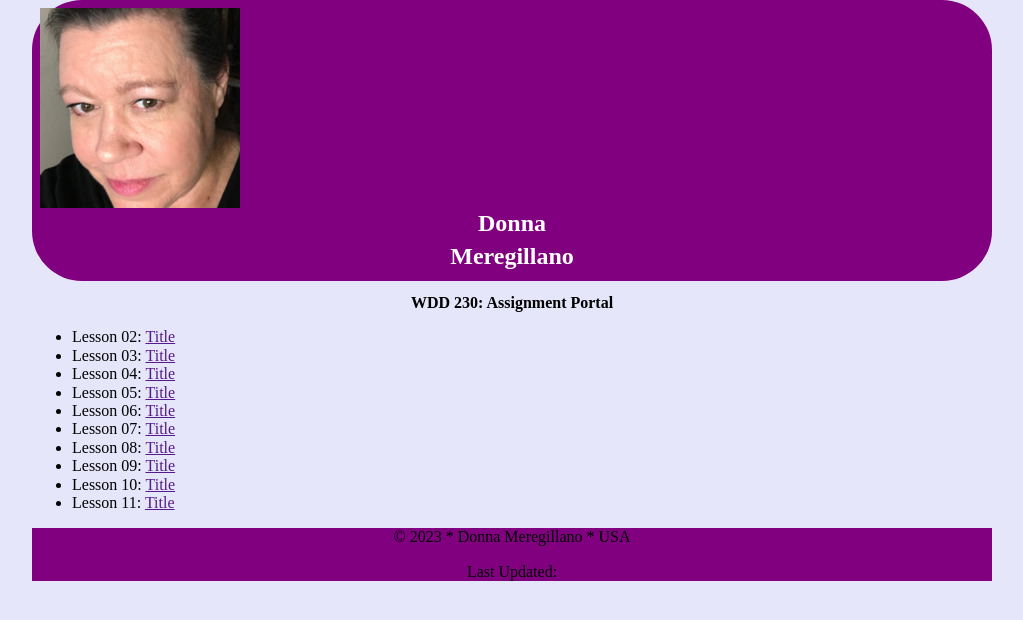
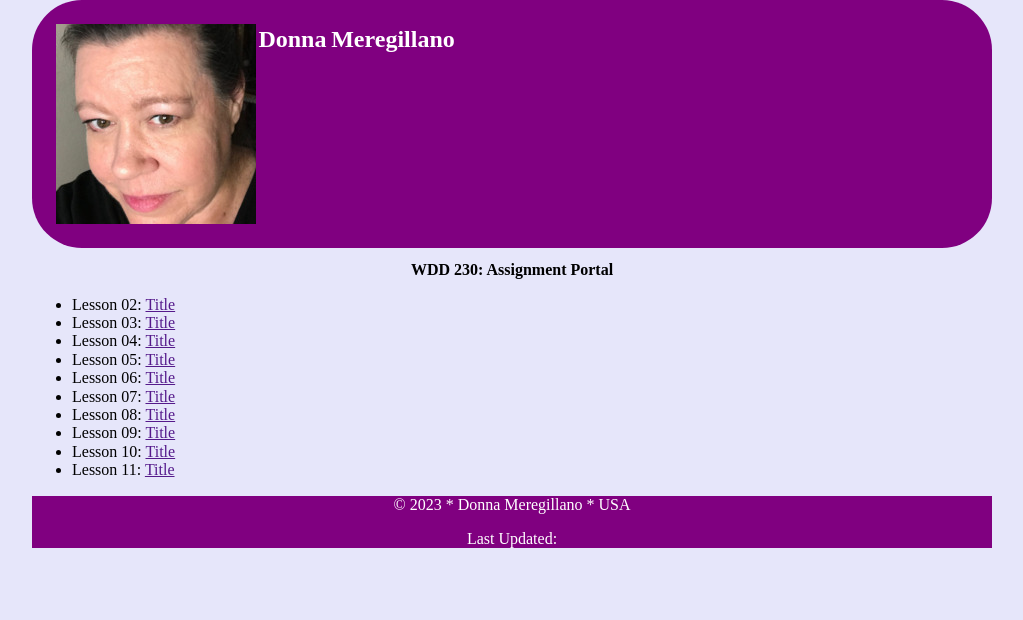
Before and after one commit to DMergy/wdd230, a plain HTML site: page index.html in a window 1280 px wide. Shown: the whole page, without its empty margins (128-1151 px from the left). Drawn offline with nearby package versions, Linux system fonts and the light colour scheme; a script that the page names is missing.

Commit message:
Header footer updates

```diff
--- a/index.html
+++ b/index.html
@@ -1,9 +1,9 @@
-<!DOCTYPE html>
+<!DOCTYPE html5>
 <html lang="en">
 <head>
     <meta charset="UTF-8">
     <meta name="viewport" content="width=device-width, initial-scale=1.0">
-    <title>Donna Meregillano Fall 2022 wdd230</title>
+    <title>Donna Meregillano Winter 2032 wdd230</title>
     <meta name="description" content="Assignment portal for Donna Meregillano WDD 230: Web Frontend Development at BYUI">
 
     <link rel="preconnect" href="https://fonts.googleapis.com">
--- a/styles/small.css
+++ b/styles/small.css
@@ -1,10 +1,8 @@
 header {
-    display: grid;
-    grid-template-columns: 200 px 2fr;
+    display: flex;
     background-color: #800080;
     border-radius: 50px 50px 50px 50px;
-    padding: 0.5em;
-    align-items: center;
+    padding: 1.5em;
 
   }
 img {
@@ -31,7 +29,7 @@ h2 {
 header, footer {
   text-align: center;
   background-color: #800080;
-  color: #000000;
+  color: #FFFFFF;
 
 }
 
```
